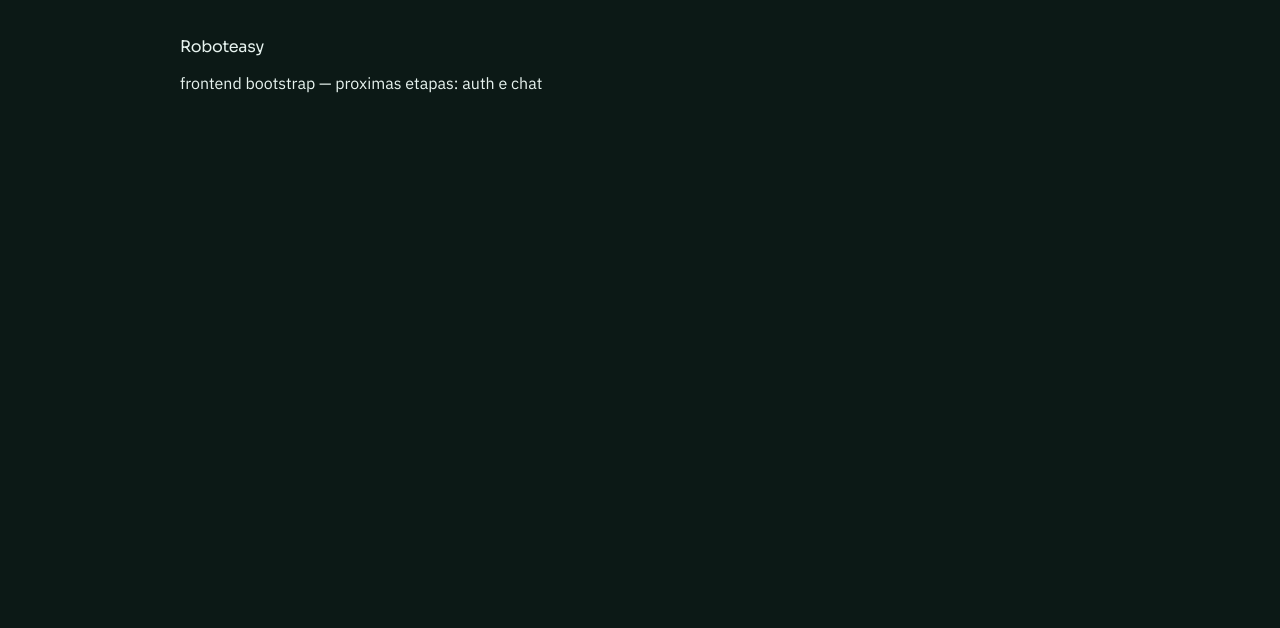
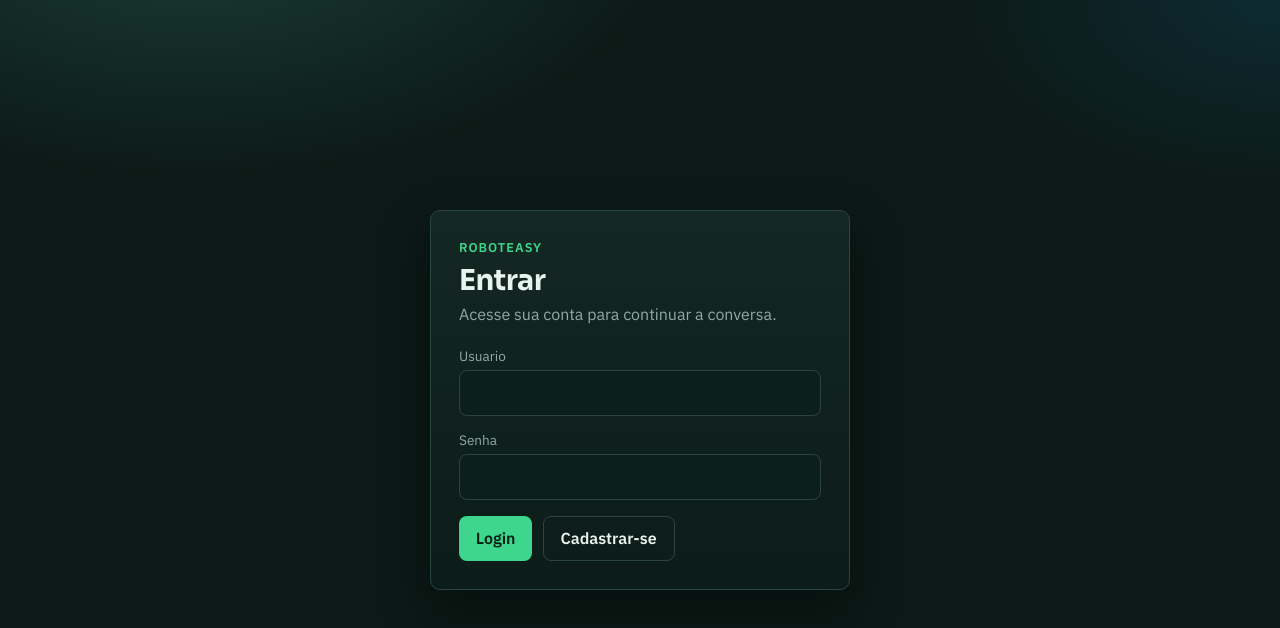
Before and after one commit to Xs1d7/teste-roboteasy, a Vue app in the folder frontend/: page /login in a window 1280 px wide. Shown: the top 628 px of the page. Built offline with nearby package versions, Linux system fonts and the light colour scheme.

Commit message:
feat(frontend): login, cadastro e guard de rotas

```diff
--- a/frontend/src/App.vue
+++ b/frontend/src/App.vue
@@ -1,9 +1,7 @@
 <template>
-  <main class="shell">
-    <p class="brand">Roboteasy</p>
-    <p class="meta">frontend bootstrap — proximas etapas: auth e chat</p>
-  </main>
+  <RouterView />
 </template>
 
 <script setup lang="ts">
+import { RouterView } from 'vue-router'
 </script>
--- a/frontend/src/main.ts
+++ b/frontend/src/main.ts
@@ -1,6 +1,7 @@
 import { createApp } from 'vue'
 import { createPinia } from 'pinia'
 import App from './App.vue'
+import router from './router'
 import './assets/main.css'
 
-createApp(App).use(createPinia()).mount('#app')
+createApp(App).use(createPinia()).use(router).mount('#app')
--- /dev/null
+++ b/frontend/src/router/index.ts
@@ -0,0 +1,29 @@
+import { createRouter, createWebHistory } from 'vue-router'
+import { useAuthStore } from '../stores/auth'
+import LoginView from '../views/LoginView.vue'
+import UsersView from '../views/UsersView.vue'
+
+declare module 'vue-router' {
+  interface RouteMeta {
+    auth?: boolean
+    guest?: boolean
+  }
+}
+
+const router = createRouter({
+  history: createWebHistory(),
+  routes: [
+    { path: '/', redirect: '/login' },
+    { path: '/login', name: 'login', component: LoginView, meta: { guest: true } },
+    { path: '/users', name: 'users', component: UsersView, meta: { auth: true } }
+  ]
+})
+
+router.beforeEach((to) => {
+  const auth = useAuthStore()
+  if (to.meta.auth && !auth.token) return { name: 'login' }
+  if (to.meta.guest && auth.token) return { name: 'users' }
+  return true
+})
+
+export default router
--- /dev/null
+++ b/frontend/src/stores/auth.ts
@@ -0,0 +1,72 @@
+import { defineStore } from 'pinia'
+import { computed, ref } from 'vue'
+import axios from 'axios'
+import type { AuthResponse, StoredAuth } from '../types/api'
+
+const KEY = 're_auth'
+
+function readSaved(): StoredAuth | null {
+  try {
+    return JSON.parse(localStorage.getItem(KEY) || 'null') as StoredAuth | null
+  } catch {
+    return null
+  }
+}
+
+export const useAuthStore = defineStore('auth', () => {
+  const saved = readSaved()
+  const token = ref<string | null>(saved?.token ?? null)
+  const userId = ref<string | null>(saved?.userId ?? null)
+  const username = ref<string | null>(saved?.username ?? null)
+
+  const isLogged = computed(() => !!token.value)
+
+  function persist() {
+    if (!token.value) {
+      localStorage.removeItem(KEY)
+      return
+    }
+    const payload: StoredAuth = {
+      token: token.value,
+      userId: userId.value ?? '',
+      username: username.value ?? ''
+    }
+    localStorage.setItem(KEY, JSON.stringify(payload))
+  }
+
+  async function register(user: string, pass: string) {
+    const { data } = await axios.post<AuthResponse>('/api/auth/register', {
+      username: user,
+      password: pass
+    })
+    apply(data)
+  }
+
+  async function login(user: string, pass: string) {
+    const { data } = await axios.post<AuthResponse>('/api/auth/login', {
+      username: user,
+      password: pass
+    })
+    apply(data)
+  }
+
+  function apply(data: AuthResponse) {
+    token.value = data.token
+    userId.value = data.userId
+    username.value = data.username
+    persist()
+  }
+
+  function logout() {
+    token.value = null
+    userId.value = null
+    username.value = null
+    persist()
+  }
+
+  function authHeader(): { Authorization: string } {
+    return { Authorization: `Bearer ${token.value}` }
+  }
+
+  return { token, userId, username, isLogged, register, login, logout, authHeader }
+})
--- /dev/null
+++ b/frontend/src/types/api.ts
@@ -0,0 +1,30 @@
+export interface AuthResponse {
+  token: string
+  userId: string
+  username: string
+}
+
+export interface StoredAuth {
+  token: string
+  userId: string
+  username: string
+}
+
+export interface OnlineUser {
+  userId: string
+  username: string
+}
+
+export interface ChatMessage {
+  id: string
+  fromUserId: string
+  fromUsername: string
+  toUserId: string
+  toUsername: string
+  content: string
+  sentAt: string
+}
+
+export interface ApiErrorBody {
+  message?: string
+}
--- /dev/null
+++ b/frontend/src/views/LoginView.vue
@@ -0,0 +1,121 @@
+<template>
+  <div class="auth-page">
+    <div class="auth-card panel">
+      <p class="eyebrow">Roboteasy</p>
+      <h1>{{ mode === 'login' ? 'Entrar' : 'Criar conta' }}</h1>
+      <p class="hint">
+        {{ mode === 'login'
+          ? 'Acesse sua conta para continuar a conversa.'
+          : 'Crie um usuario e comece a falar em segundos.' }}
+      </p>
+
+      <form @submit.prevent="submit">
+        <div class="field">
+          <label for="user">Usuario</label>
+          <input id="user" v-model.trim="username" autocomplete="username" required minlength="3" />
+        </div>
+        <div class="field">
+          <label for="pass">Senha</label>
+          <input id="pass" v-model="password" type="password" autocomplete="current-password" required minlength="4" />
+        </div>
+
+        <p v-if="error" class="error">{{ error }}</p>
+
+        <div class="actions">
+          <button class="btn" type="submit" :disabled="loading">
+            {{ loading ? 'Aguarde...' : (mode === 'login' ? 'Login' : 'Cadastrar') }}
+          </button>
+          <button class="btn ghost" type="button" @click="toggle" :disabled="loading">
+            {{ mode === 'login' ? 'Cadastrar-se' : 'Ja tenho conta' }}
+          </button>
+        </div>
+      </form>
+    </div>
+  </div>
+</template>
+
+<script setup lang="ts">
+import { ref } from 'vue'
+import { useRouter } from 'vue-router'
+import axios from 'axios'
+import { useAuthStore } from '../stores/auth'
+import type { ApiErrorBody } from '../types/api'
+
+const auth = useAuthStore()
+const router = useRouter()
+
+type AuthMode = 'login' | 'register'
+
+const mode = ref<AuthMode>('login')
+const username = ref('')
+const password = ref('')
+const error = ref('')
+const loading = ref(false)
+
+function toggle() {
+  mode.value = mode.value === 'login' ? 'register' : 'login'
+  error.value = ''
+}
+
+async function submit() {
+  error.value = ''
+  loading.value = true
+  try {
+    if (mode.value === 'login') await auth.login(username.value, password.value)
+    else await auth.register(username.value, password.value)
+    await router.push('/users')
+  } catch (e: unknown) {
+    if (axios.isAxiosError<ApiErrorBody>(e)) {
+      error.value = e.response?.data?.message || 'Nao foi possivel autenticar.'
+    } else {
+      error.value = 'Nao foi possivel autenticar.'
+    }
+  } finally {
+    loading.value = false
+  }
+}
+</script>
+
+<style scoped>
+.auth-page {
+  min-height: 100vh;
+  display: grid;
+  place-items: center;
+  padding: 1.5rem;
+  background:
+    radial-gradient(900px 480px at 15% -10%, #1a3d34 0%, transparent 55%),
+    radial-gradient(700px 400px at 100% 0%, #0d2a32 0%, transparent 50%),
+    var(--bg);
+}
+
+.auth-card {
+  width: min(420px, 100%);
+  padding: 1.75rem;
+}
+
+.eyebrow {
+  margin: 0 0 0.35rem;
+  color: var(--accent);
+  font-size: 0.8rem;
+  font-weight: 600;
+  text-transform: uppercase;
+  letter-spacing: 0.08em;
+}
+
+h1 {
+  margin: 0 0 0.4rem;
+  font-size: 1.8rem;
+}
+
+.hint {
+  margin: 0 0 1.4rem;
+  color: var(--muted);
+}
+
+.actions {
+  display: flex;
+  gap: 0.65rem;
+  margin-top: 1rem;
+  flex-wrap: wrap;
+}
+</style>
--- /dev/null
+++ b/frontend/src/views/UsersView.vue
@@ -0,0 +1,26 @@
+<template>
+  <div class="shell">
+    <header class="topbar">
+      <div class="brand">Roboteasy</div>
+      <div class="meta">ola, {{ auth.username }}</div>
+    </header>
+    <section class="panel" style="padding: 1.25rem">
+      <h2 style="margin-top:0">Usuarios online</h2>
+      <p style="color: var(--muted)">Proximo passo: conectar no SignalR e listar quem esta disponivel.</p>
+      <button class="btn ghost" @click="sair">Sair</button>
+    </section>
+  </div>
+</template>
+
+<script setup lang="ts">
+import { useRouter } from 'vue-router'
+import { useAuthStore } from '../stores/auth'
+
+const auth = useAuthStore()
+const router = useRouter()
+
+async function sair() {
+  auth.logout()
+  await router.push('/login')
+}
+</script>
```
